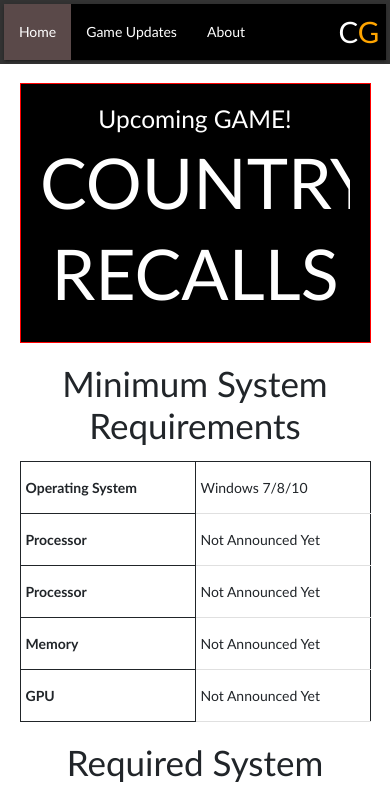
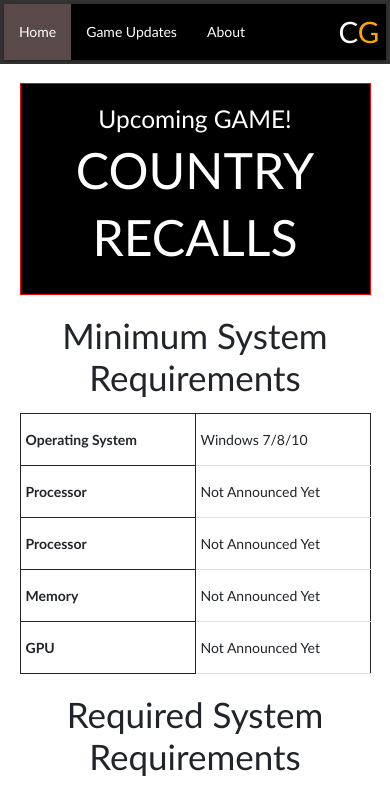
Before and after one commit to A-R-ZIHAN/CR_Website, a React (Create React App) app: page / in a window 390 px wide. Shown: the top 790 px of the page. Built offline with nearby package versions, Linux system fonts and the light colour scheme.

Commit message:
Fixed the animated text

```diff
--- a/src/comps/About/About.css
+++ b/src/comps/About/About.css
@@ -83,8 +83,9 @@
 
   font-weight: bold;
   /* padding: 2px 2px; */
-  color: #b4821d;
+  color:  #313131;
 }
+
 #card >div > p{
 
  font-size: 16px;
--- a/src/comps/Home/Home.css
+++ b/src/comps/Home/Home.css
@@ -38,11 +38,11 @@
 }
 @media only screen and (max-width: 630px) {
 #leftText,#rightText{
-  font-size: 80px;
+  font-size: 60px;
 }
 }
 @media only screen and (max-width: 503px) {
 #leftText,#rightText{
-  font-size: 70px;
+  font-size: 50px;
 }
 }
```
Also changed, not shown: 1 other file (tests, documents, lock files or other folders).
